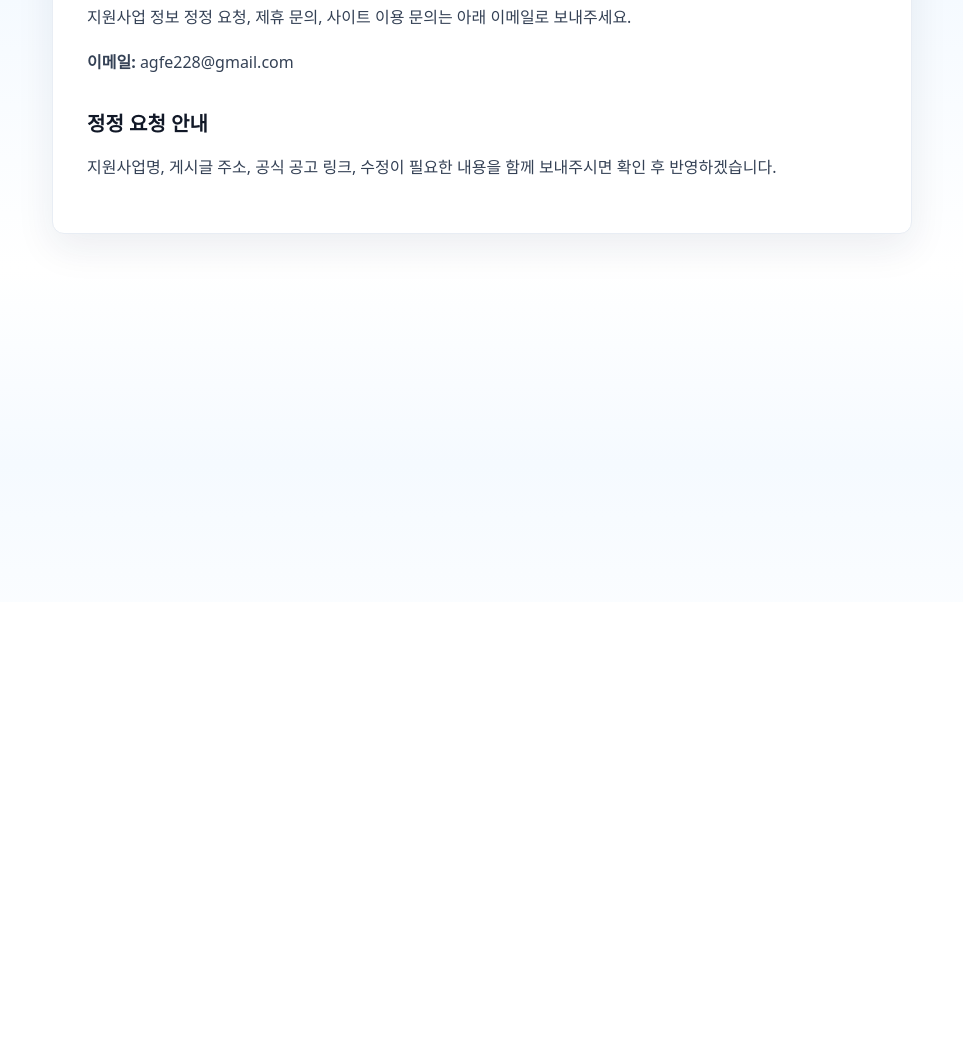
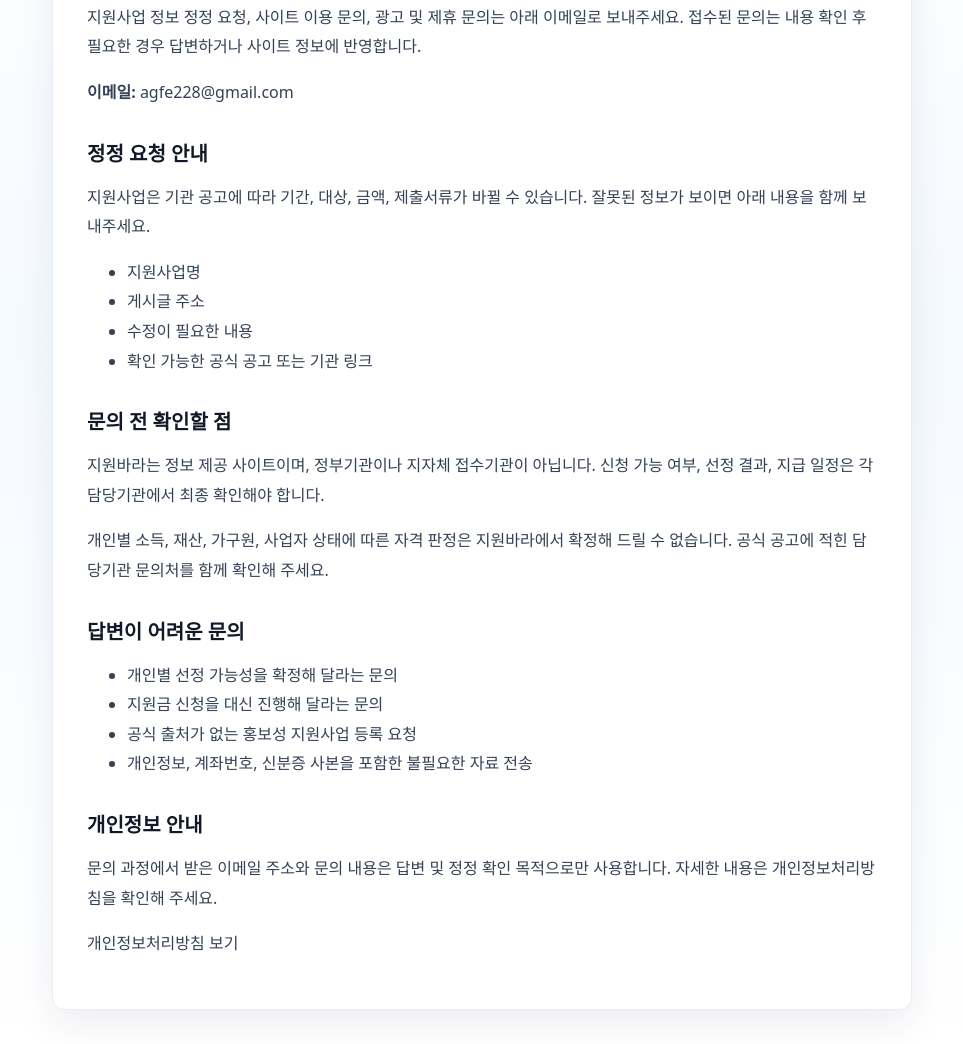
Before and after one commit to agfe228-creator/issueba-git, a website: page contact.html in a window 1280 px wide. Shown: the part 198-1242 px from the top of the page, without its empty margins (158-1121 px from the left). Before the commit the page ends 800 px from the top, so only its background shows below. Drawn offline with Linux system fonts and the light colour scheme.

Commit message:
Expand contact page

```diff
--- a/contact.html
+++ b/contact.html
@@ -3,7 +3,8 @@
 <head>
   <meta charset="utf-8">
   <meta name="viewport" content="width=device-width, initial-scale=1">
-  <meta name="description" content="지원바라 문의 및 지원사업 정보 정정 요청 안내입니다.">
+  <meta name="description" content="지원바라 문의, 지원사업 정보 정정 요청, 사이트 이용 문의 안내입니다.">
+  <link rel="canonical" href="https://issueba.com/contact.html">
   <title>문의 - 지원바라</title>
   <link rel="stylesheet" href="./styles.css">
 </head>
@@ -11,10 +12,33 @@
   <main class="legal-page">
     <a class="brand" href="./index.html"><span class="brand-mark">✣</span><span>지원바라</span></a>
     <h1>문의</h1>
-    <p>지원사업 정보 정정 요청, 제휴 문의, 사이트 이용 문의는 아래 이메일로 보내주세요.</p>
+    <p>지원사업 정보 정정 요청, 사이트 이용 문의, 광고 및 제휴 문의는 아래 이메일로 보내주세요. 접수된 문의는 내용 확인 후 필요한 경우 답변하거나 사이트 정보에 반영합니다.</p>
     <p><strong>이메일:</strong> agfe228@gmail.com</p>
+
     <h2>정정 요청 안내</h2>
-    <p>지원사업명, 게시글 주소, 공식 공고 링크, 수정이 필요한 내용을 함께 보내주시면 확인 후 반영하겠습니다.</p>
+    <p>지원사업은 기관 공고에 따라 기간, 대상, 금액, 제출서류가 바뀔 수 있습니다. 잘못된 정보가 보이면 아래 내용을 함께 보내주세요.</p>
+    <ul>
+      <li>지원사업명</li>
+      <li>게시글 주소</li>
+      <li>수정이 필요한 내용</li>
+      <li>확인 가능한 공식 공고 또는 기관 링크</li>
+    </ul>
+
+    <h2>문의 전 확인할 점</h2>
+    <p>지원바라는 정보 제공 사이트이며, 정부기관이나 지자체 접수기관이 아닙니다. 신청 가능 여부, 선정 결과, 지급 일정은 각 담당기관에서 최종 확인해야 합니다.</p>
+    <p>개인별 소득, 재산, 가구원, 사업자 상태에 따른 자격 판정은 지원바라에서 확정해 드릴 수 없습니다. 공식 공고에 적힌 담당기관 문의처를 함께 확인해 주세요.</p>
+
+    <h2>답변이 어려운 문의</h2>
+    <ul>
+      <li>개인별 선정 가능성을 확정해 달라는 문의</li>
+      <li>지원금 신청을 대신 진행해 달라는 문의</li>
+      <li>공식 출처가 없는 홍보성 지원사업 등록 요청</li>
+      <li>개인정보, 계좌번호, 신분증 사본을 포함한 불필요한 자료 전송</li>
+    </ul>
+
+    <h2>개인정보 안내</h2>
+    <p>문의 과정에서 받은 이메일 주소와 문의 내용은 답변 및 정정 확인 목적으로만 사용합니다. 자세한 내용은 개인정보처리방침을 확인해 주세요.</p>
+    <p><a href="./privacy.html">개인정보처리방침 보기</a></p>
   </main>
 </body>
 </html>
```
